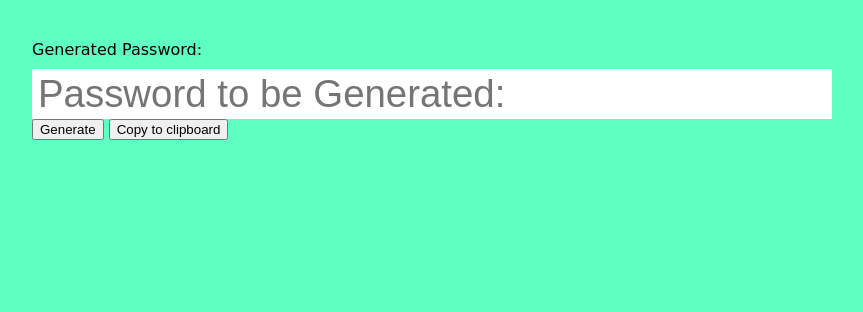
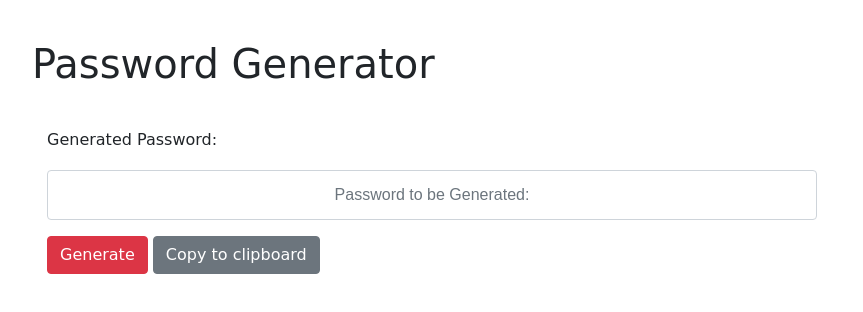
Before and after one commit to Jasper8628/JaspersHomeWorkWeekThree, a plain HTML site: page index.html in a window 1280 px wide. Shown: the whole page, without its empty margins (208-1071 px from the left). Drawn offline with nearby package versions, Linux system fonts and the light colour scheme.

Commit message:
some tweeks in css and symbol pool

```diff
--- a/index.html
+++ b/index.html
@@ -5,21 +5,30 @@
   <meta charset="UTF-8" />
   <meta name="viewport" content="width=device-width, initial-scale=1.0" />
   <meta http-equiv="X-UA-Compatible" content="ie=edge" />
+  <link rel="stylesheet" href="https://maxcdn.bootstrapcdn.com/bootstrap/4.0.0/css/bootstrap.min.css"
+    integrity="sha384-Gn5384xqQ1aoWXA+058RXPxPg6fy4IWvTNh0E263XmFcJlSAwiGgFAW/dAiS6JXm" crossorigin="anonymous">
   <link rel="stylesheet" href="./style.css" />
   <title>Password Generator</title>
 </head>
 
-<body>
-  <div class="todos">
+<body class="todos">
+  <header>
+    <h1>Password Generator</h1>
+  </header>
+  <div class="todos container">
+
 
     <form>
-      <label>Generated Password:</label>
-      <input type="text" placeholder="Password to be Generated:" id="password" />
+      <div class="form-group">
+        <label>Generated Password:</label>
+        <input class=" text-center form-control form-control-xl" type="text" placeholder="Password to be Generated:" id="password" />
+      </div>
     </form>
 
 
-    <button id="generate-password">Generate </button>
-    <button id="copy-click-board">Copy to clipboard</button>
+
+    <button type="button" class="btn btn-danger" id="generate-password">Generate </button>
+    <button type="button" class="btn btn-secondary" id="copy-click-board">Copy to clipboard</button>
 
   </div>
   <script src="./script.js"></script>
--- a/script.js
+++ b/script.js
@@ -18,7 +18,7 @@ generatePassword.addEventListener("click", function (event) {
   var defaultCharacterPool = ["a", "b", "c", "d", "e", "f", "g", "h", "i", "j", "k", "l", "m", "n", "o", "p", "q", "r", "s", "t", "u", "v", "w", "x", "y", "z"];
   var capitalLetterPool = [];
   var numbersPool = ["0", "1", "2", "3", "4", "5", "6", "7", "8", "9"]
-  var symbolPool = [",", ".", "/", "<", ">", "?", ";", "'", ":", "~", "!", "@", "#", "$", "%", "^", "&", "*", "(", ")", "_", "+", "-", "="];
+  var symbolPool = [ "/", "<", ">", "?", ";", ":", "~", "!", "@", "#", "$", "%", "^", "&", "*", "(", ")", "_", "+", "-", "="];
   var newPassword = [];
   var charPool = [];
 
--- a/style.css
+++ b/style.css
@@ -5,18 +5,19 @@
 }
 
 body {
-  background-color: #5effc1;
+  background-color: white;
   font-family: "Concert One", cursive;
   font-size: 16px;
 }
 
 input {
+  font-family: sans-serif;
   height: 50px;
   width: 100%;
   padding: 6px;
   margin-top: 10px;
   font-size: 2.4em;
-  border: none;
+  border: dotted,grey;
 }
 
 ul {
```
